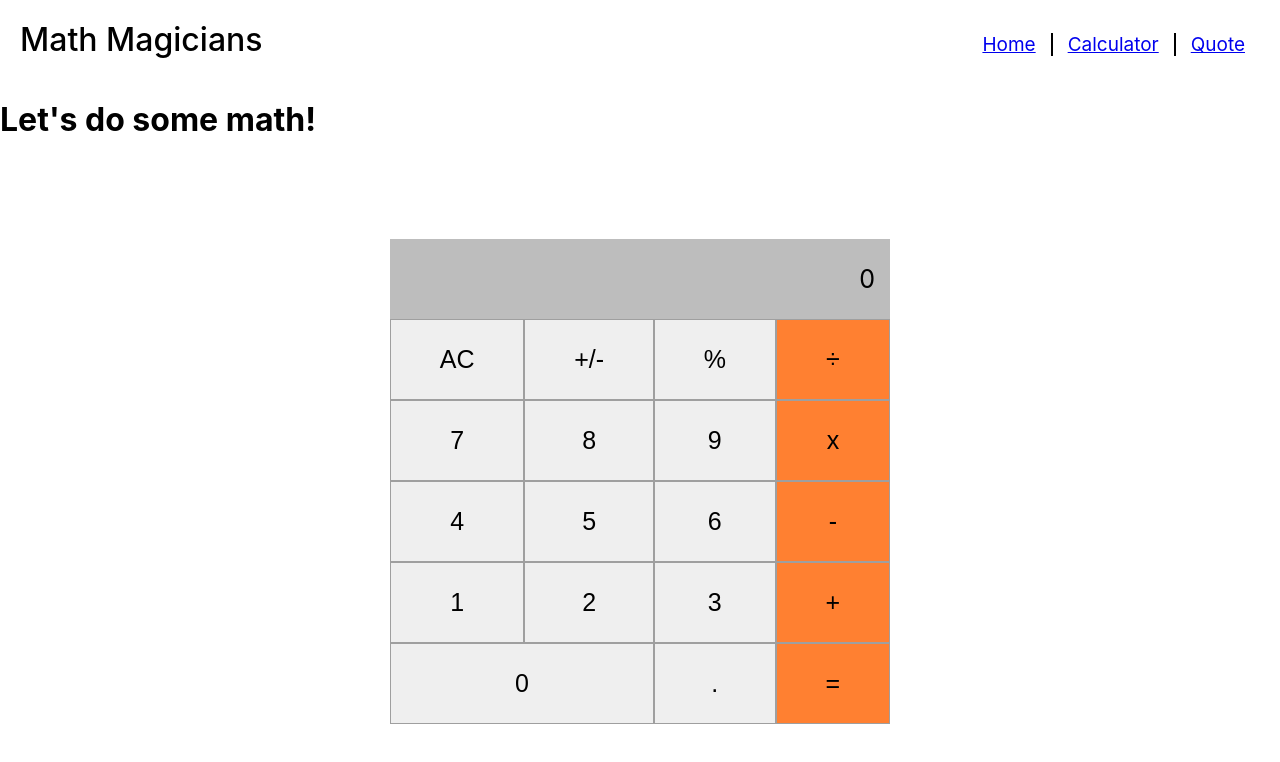
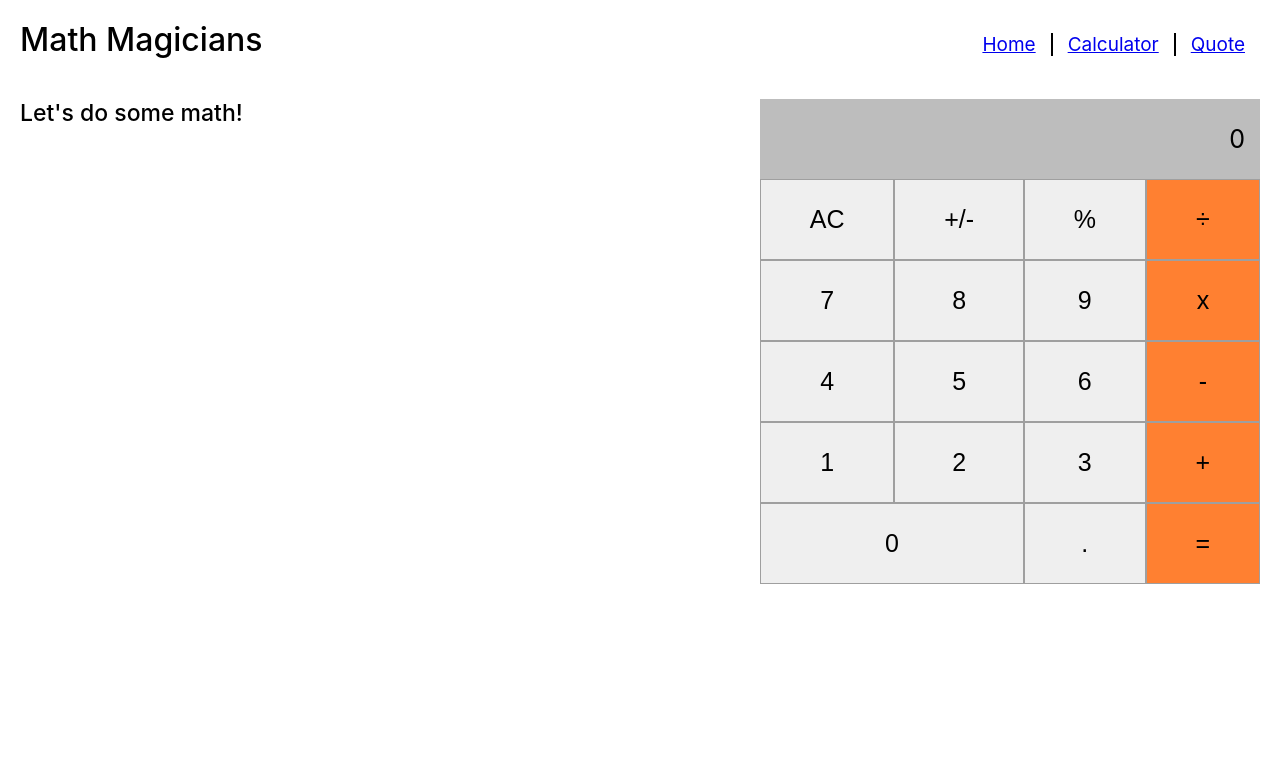
Before and after one commit to 1iceberg1/Math-Magicians, a React (Create React App) app: page /calculator in a window 1280 px wide. Shown: the top 762 px of the page. Built offline with nearby package versions, Linux system fonts and the light colour scheme.

Commit message:
change calculator page according to wireframe

```diff
--- a/src/App.css
+++ b/src/App.css
@@ -1,3 +1,14 @@
+* {
+  margin: 0;
+  padding: 0;
+  box-sizing: border-box;
+}
+
+h1 {
+  font-size: 23px;
+  font-weight: 500;
+}
+
 /* navbar */
 .navbar {
   display: flex;
@@ -33,14 +44,15 @@
   padding: 20px;
 }
 
-.homeTitle {
-  font-size: 23px;
-  font-weight: 500;
+/* calculator */
+.calculator {
+  padding: 20px;
+  display: flex;
+  justify-content: space-between;
 }
 
 .container {
   width: 500px;
-  margin: 100px auto;
   display: grid;
   grid-template-columns: auto auto auto auto;
 }
--- a/src/components/calculator.js
+++ b/src/components/calculator.js
@@ -17,7 +17,7 @@ const Calculator = () => {
   };
 
   return (
-    <>
+    <div className="calculator">
       <h1 className="calTitle">Let&apos;s do some math!</h1>
       <div className="container">
         <div className="result">{state.next || state.operation || state.total || 0}</div>
@@ -41,7 +41,7 @@ const Calculator = () => {
         <button type="button" onClick={handleClick} className="key">.</button>
         <button type="button" onClick={handleClick} className="key yellow">=</button>
       </div>
-    </>
+    </div>
   );
 };
 
```
